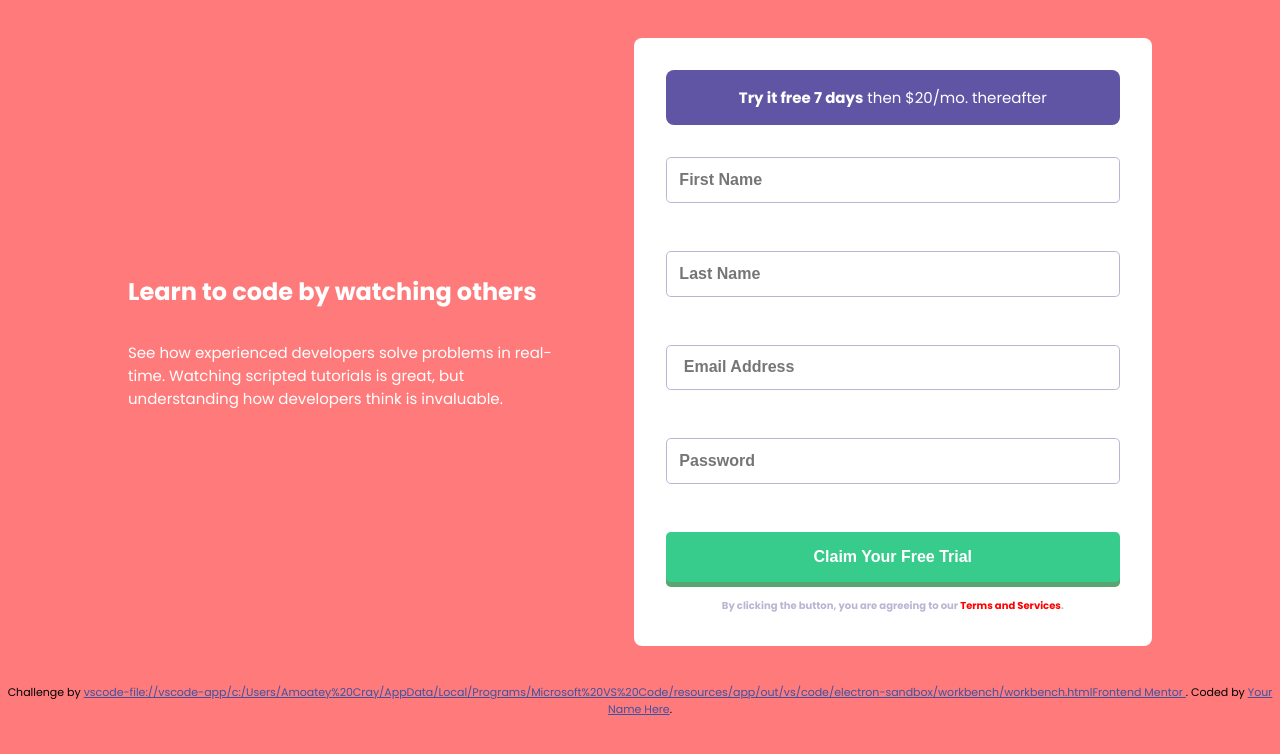
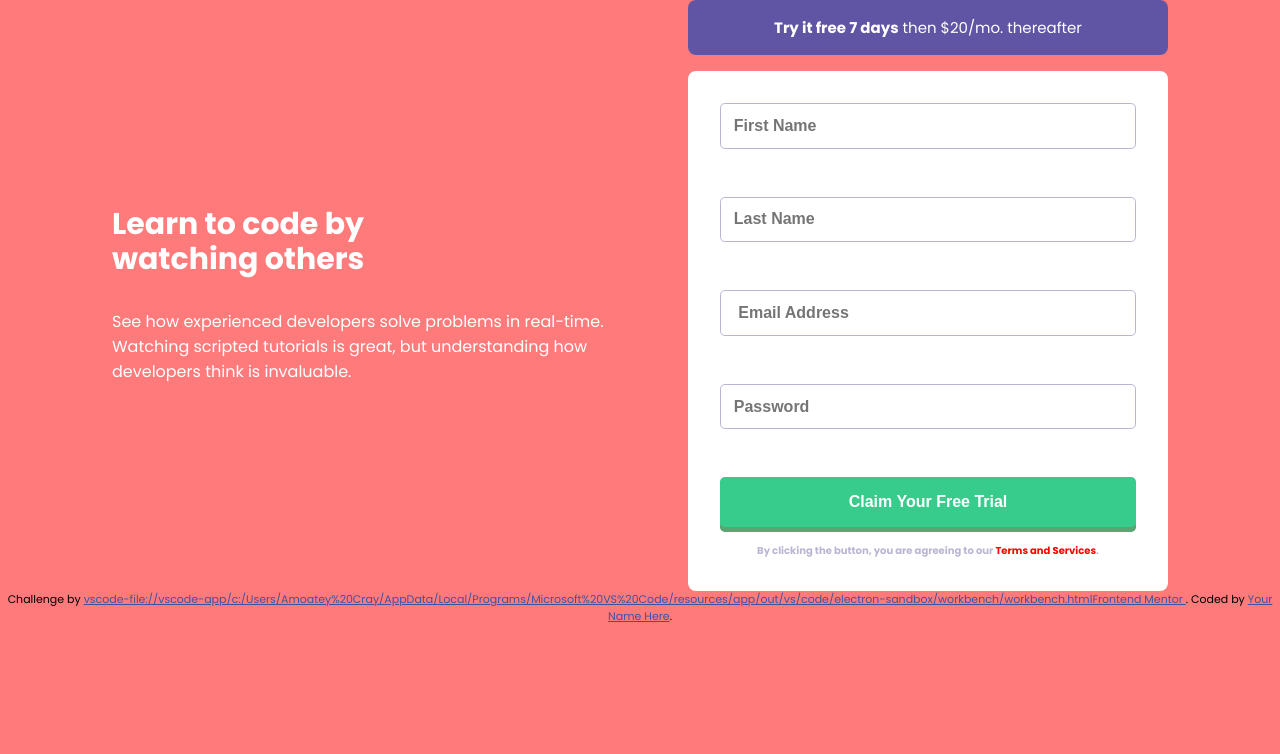
Before and after one commit to Cray-Amoatey/intro-component-with-sign-up-form, a plain HTML site: page index.html in a window 1280 px wide. Drawn offline with Linux system fonts and the light colour scheme.

Commit message:
refactor css code

```diff
--- a/index.html
+++ b/index.html
@@ -12,8 +12,10 @@
     />
     <link rel="preconnect" href="https://fonts.googleapis.com" />
     <link rel="preconnect" href="https://fonts.gstatic.com" crossorigin />
+    <link rel="preconnect" href="https://fonts.googleapis.com" />
+    <link rel="preconnect" href="https://fonts.gstatic.com" crossorigin />
     <link
-      href="https://fonts.googleapis.com/css2?family=Montserrat:wght@200;400;500;600;700;800&family=Outfit:wght@400;500;700&family=Overpass:wght@400;700&family=Poppins:wght@400;500;600;700&family=Rubik:ital,wght@0,300;0,400;0,500;0,600;1,300;1,400;1,500&display=swap"
+      href="https://fonts.googleapis.com/css2?family=Poppins:ital,wght@0,100;0,200;0,300;0,400;0,500;0,600;0,700;1,400&display=swap"
       rel="stylesheet"
     />
     <link rel="stylesheet" href="style.css" />
@@ -34,22 +36,21 @@
 
   <body>
     <main class="main-container">
-      <div class="wrapper-container">
       <article class="article-container">
         <h1 class="article-heading">Learn to code by watching others</h1>
         <p class="article-text">
           See how experienced developers solve problems in real-time. Watching
-            scripted tutorials is great, but understanding how developers think
-            is invaluable.
+          scripted tutorials is great, but understanding how developers think is
+          invaluable.
         </p>
       </article>
-        <div class="form-container">
+      <div class="wrapper-container">
         <div class="form-heading">
           <p class="form-heading-text">
             <strong>Try it free 7 days</strong> then $20/mo. thereafter
           </p>
         </div>
-
+        <div class="form-container">
           <form id="form" class="form-field">
             <div class="input-control">
               <input
@@ -107,7 +108,9 @@
                 <img src="images/icon-error.svg" alt="errorIcon" />
               </span>
               <div class="error-message password-error">
-                <i class="password-error">Password must be at least 8 characters</i>
+                <i class="password-error"
+                  >Password must be at least 8 characters</i
+                >
               </div>
             </div>
 
--- a/style.css
+++ b/style.css
@@ -5,41 +5,50 @@
 }
 
 body {
-  overflow-x: hidden;
+  overflow: hidden;
   font-family: Poppins;
   background-image: url(images/bg-intro-desktop.png);
   background-color: hsl(0, 100%, 74%);
 }
 
+.main-container {
+  display: flex;
+  margin: auto;
+  justify-content: center;
+  gap: 3rem;
+}
+
 .wrapper-container {
   display: flex;
-  margin: 3rem;
-  gap: 5rem;
-  margin: 3% 10%;
+  flex-direction: column;
+  gap: 1rem;
 }
 
 .article-container {
-  margin: auto;
   display: flex;
   flex-direction: column;
   gap: 2rem;
   color: white;
+  justify-content: center;
 }
 
 .article-heading {
-  font-weight: 700;
+  font-weight: bold;
+  font-size: 30px;
+  width: 25rem;
+  line-height: 35px;
 }
 
 .article-text {
   font-weight: 400;
-  font-size: 15px;
+  width: 33rem;
 }
 
 .form-container {
   display: flex;
   flex-direction: column;
   gap: 2rem;
-  width: 80rem;
+  width: 30rem;
   background-color: white;
   border-radius: 0.5rem;
   padding: 2rem;
@@ -48,6 +57,7 @@ body {
 .form-heading {
   background-color: hsl(248, 32%, 49%);
   border-radius: 0.5rem;
+  box-shadow: 0px 5px ();
 }
 
 .form-heading-text {
@@ -94,7 +104,6 @@ body {
 
 .input-control:focus-within {
   border-color: hsl(248, 32%, 49%);
-  border-top: none;
 }
 
 .error-message {
```
Lines whose indentation alone changed are shown as unchanged.
